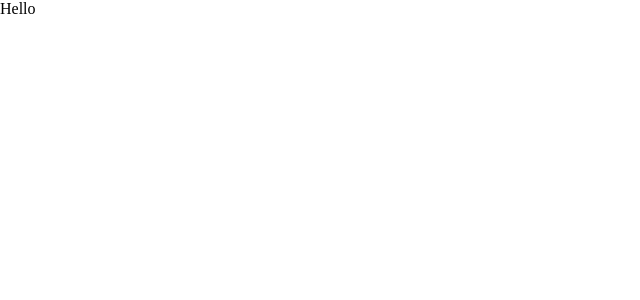
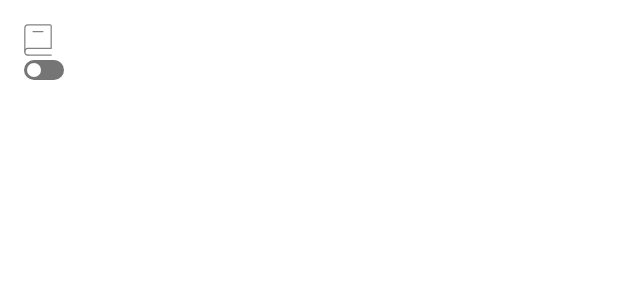
Before and after one commit to caarlosdamian/dictionary-web-app, a React (Vite) app: page / in a window 1280 px wide. Shown: the top 300 px of the page, without its empty margins (0-640 px from the left). Built offline with nearby package versions, Linux system fonts and the light colour scheme.

Commit message:
feat(app): added header container / added react query client

```diff
--- a/package.json
+++ b/package.json
@@ -12,6 +12,7 @@
   "dependencies": {
     "react": "^18.2.0",
     "react-dom": "^18.2.0",
+    "react-query": "^3.39.2",
     "sass": "^1.57.1"
   },
   "devDependencies": {
--- a/src/App.tsx
+++ b/src/App.tsx
@@ -1,13 +1,14 @@
-import { useState } from 'react'
+import { useState } from "react";
+import { useQuery } from "react-query";
+import { Header } from "./components/header/Header";
+import { fetchData } from "./services";
 
 function App() {
-  const [count, setCount] = useState(0)
-
   return (
-    <div className="App">
-    <span data-testid='label'>Hello</span>
-    </div>
-  )
+    <section className="App">
+      <Header />
+    </section>
+  );
 }
 
-export default App
+export default App;
--- /dev/null
+++ b/src/components/header/Header.scss
@@ -0,0 +1,7 @@
+.header-container {
+  .header-logo-img {
+    width: 28px;
+    height: 32px;
+    object-fit: cover;
+  }
+}
--- /dev/null
+++ b/src/components/header/Header.tsx
@@ -0,0 +1,13 @@
+import React from "react";
+import Logo from "../../assets/images/logo.svg";
+import { Toggle } from "../toogle/Toggle";
+import "./Header.scss";
+
+export const Header = () => {
+  return (
+    <header className="header-container">
+      <img src={Logo} alt="logo" className="header-logo-img" />
+      <Toggle/>
+    </header>
+  );
+};
--- /dev/null
+++ b/src/components/toogle/Toggle.scss
@@ -0,0 +1,23 @@
+.toggle-container {
+  background: #757575;
+  border-radius: 10px;
+  width: 40px;
+  height: 20px;
+  display: flex;
+  align-items: center;
+  justify-content: flex-start;
+  padding: 3px;
+  cursor: pointer;
+  &.active {
+    .toggle-circle {
+      transform: translateX(140%);
+    }
+  }
+  .toggle-circle {
+    width: 14px;
+    height: 14px;
+    border-radius: 50%;
+    background: #ffffff;
+    transition: all ease 0.5s;
+  }
+}
--- /dev/null
+++ b/src/components/toogle/Toggle.tsx
@@ -0,0 +1,14 @@
+import React, { useState } from "react";
+import "./Toggle.scss";
+
+export const Toggle = () => {
+  const [active, setActive] = useState(false); // this will be in redux
+  return (
+    <div
+      className={`toggle-container ${active ? "active" : ""}`}
+      onClick={() => setActive(!active)}
+    >
+      <div className="toggle-circle"></div>
+    </div>
+  );
+};
--- a/src/index.scss
+++ b/src/index.scss
@@ -3,3 +3,12 @@
   padding: 0;
   box-sizing: border-box;
 }
+
+body {
+  height: 100vh;
+  width: 100vw;
+}
+
+.App {
+  padding: 24px;
+}
--- a/src/main.tsx
+++ b/src/main.tsx
@@ -1,10 +1,15 @@
-import React from 'react'
-import ReactDOM from 'react-dom/client'
-import App from './App'
-import './index.scss'
+import React from "react";
+import ReactDOM from "react-dom/client";
+import App from "./App";
+import { QueryClient, QueryClientProvider } from "react-query";
+import "./index.scss";
 
-ReactDOM.createRoot(document.getElementById('root') as HTMLElement).render(
+const queryClient = new QueryClient();
+
+ReactDOM.createRoot(document.getElementById("root") as HTMLElement).render(
   <React.StrictMode>
-    <App />
-  </React.StrictMode>,
-)
+    <QueryClientProvider client={queryClient}>
+      <App />
+    </QueryClientProvider>
+  </React.StrictMode>
+);
--- /dev/null
+++ b/src/services/index.ts
@@ -0,0 +1,11 @@
+export const fetchData = async (word: string) => {
+  const res = await fetch(
+    `https://api.dictionaryapi.dev/api/v2/entries/en/${word}`
+  );
+  const response = await res.json();
+  return response;
+};
+
+
+// const [count, setCount] = useState(0);
+// const { data, status } = useQuery("word", () => fetchData("word"));
```
Also changed, not shown: 1 other file (tests, documents, lock files or other folders).
